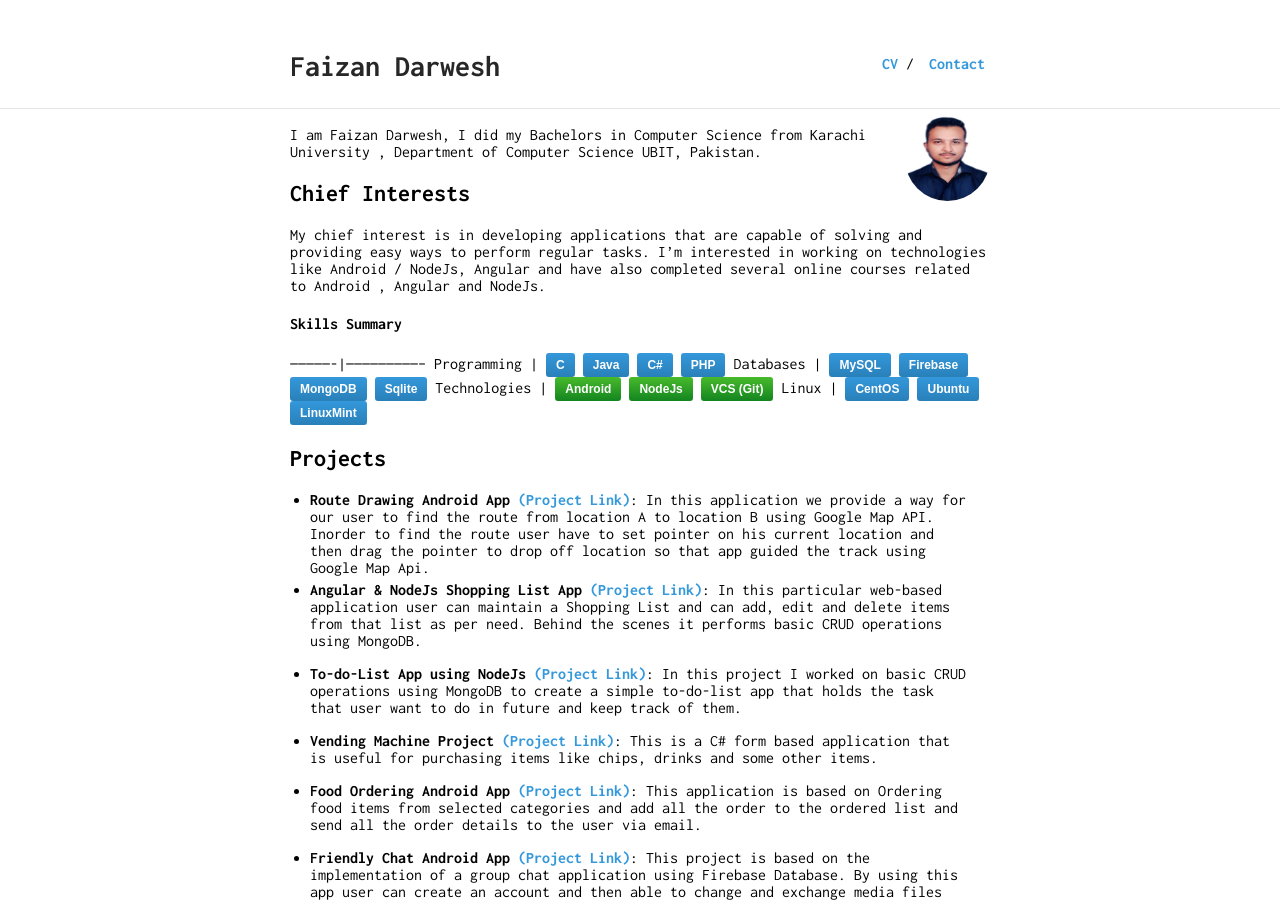
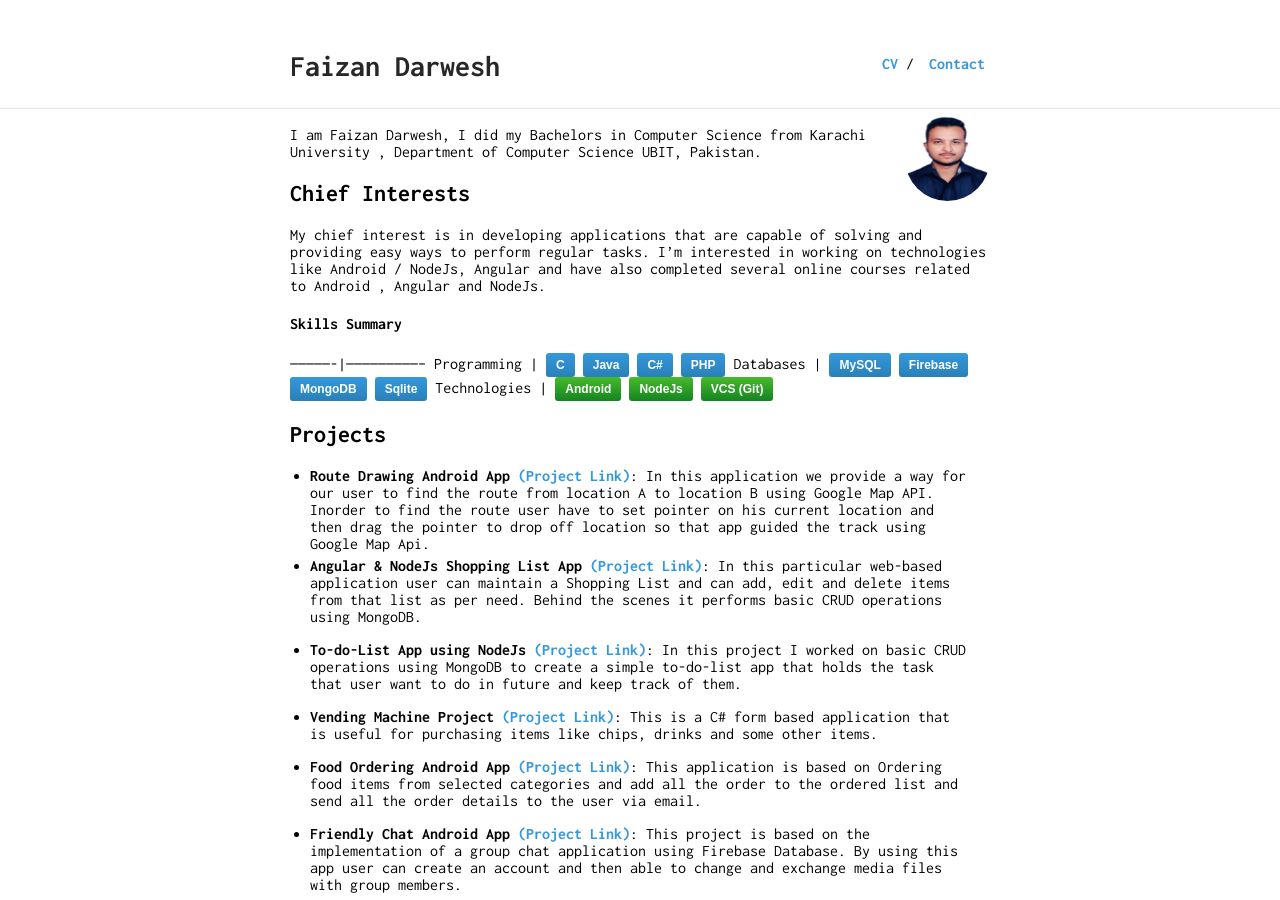
Before and after one commit to faizandarwesh/faizandarwesh.github.io, a Jekyll site: the page built from index.md, in a window 1280 px wide and 900 px high. Built offline with Jekyll 4.4.1, drawn with Linux system fonts in a browser that asks for light colours.

Commit message:
marked final changesx

```diff
--- a/index.md
+++ b/index.md
@@ -20,7 +20,6 @@ Programming     |  <button class="skill-badge-blue">C</button> <button class="sk
 <button class="skill-badge-blue">C#</button> <button class="skill-badge-blue">PHP</button>
 Databases       | <button class="skill-badge-blue">MySQL</button> <button class="skill-badge-blue">Firebase</button> <button class="skill-badge-blue">MongoDB</button> <button class="skill-badge-blue">Sqlite</button>
 Technologies        | <button class="skill-badge-green">Android</button> <button class="skill-badge-green">NodeJs</button> <button class="skill-badge-green">VCS (Git)</button>
-Linux        | <button class="skill-badge-blue">CentOS</button> <button class="skill-badge-blue">Ubuntu</button> <button class="skill-badge-blue">LinuxMint</button>
 
 ## Projects
 <!--### TU Kaiserslautern / German Research Center for AI, Kaiserslautern, Germany
```
